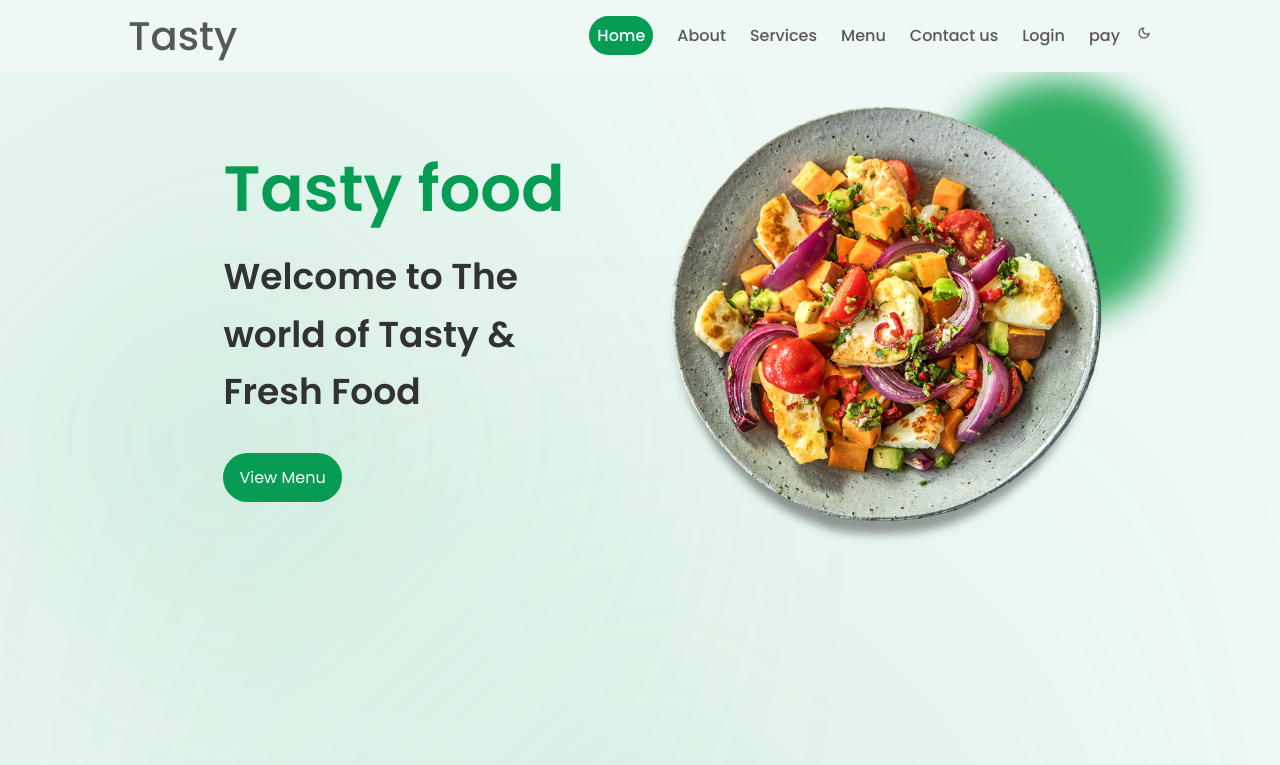
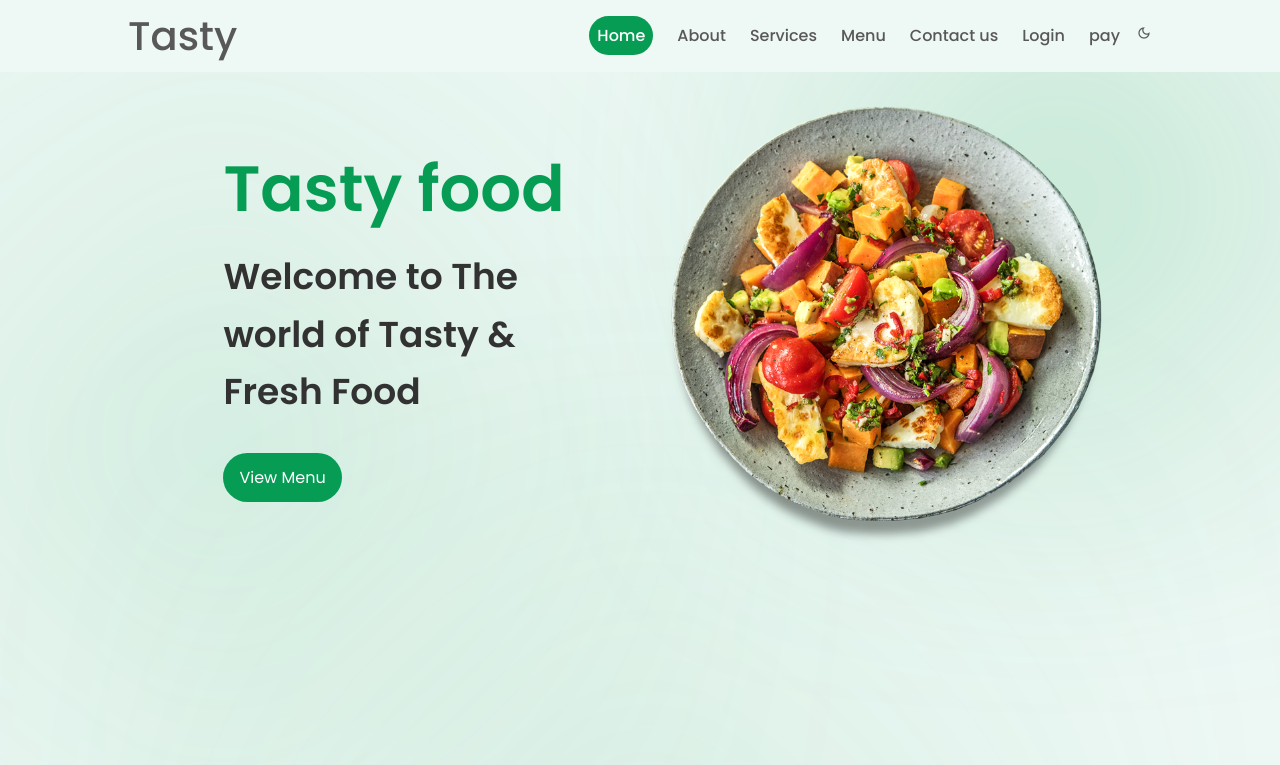
Before and after one commit to Abhishek-Maurya2/Restaurant-Website, a plain HTML site: page index.html in a window 1280 px wide. Shown: the top 765 px of the page. Drawn offline with nearby package versions, Linux system fonts and the light colour scheme.

Commit message:
Update styles.css

```diff
--- a/assets/css/styles.css
+++ b/assets/css/styles.css
@@ -836,7 +836,7 @@ a .material-symbols-outlined:hover{
   right: 8%;
   border-radius: 14rem;
   z-index: -1;
-  filter: blur(1rem);
+  filter: blur(10rem);
 }
 .circle2 {
   background: #2EAD61;
```
